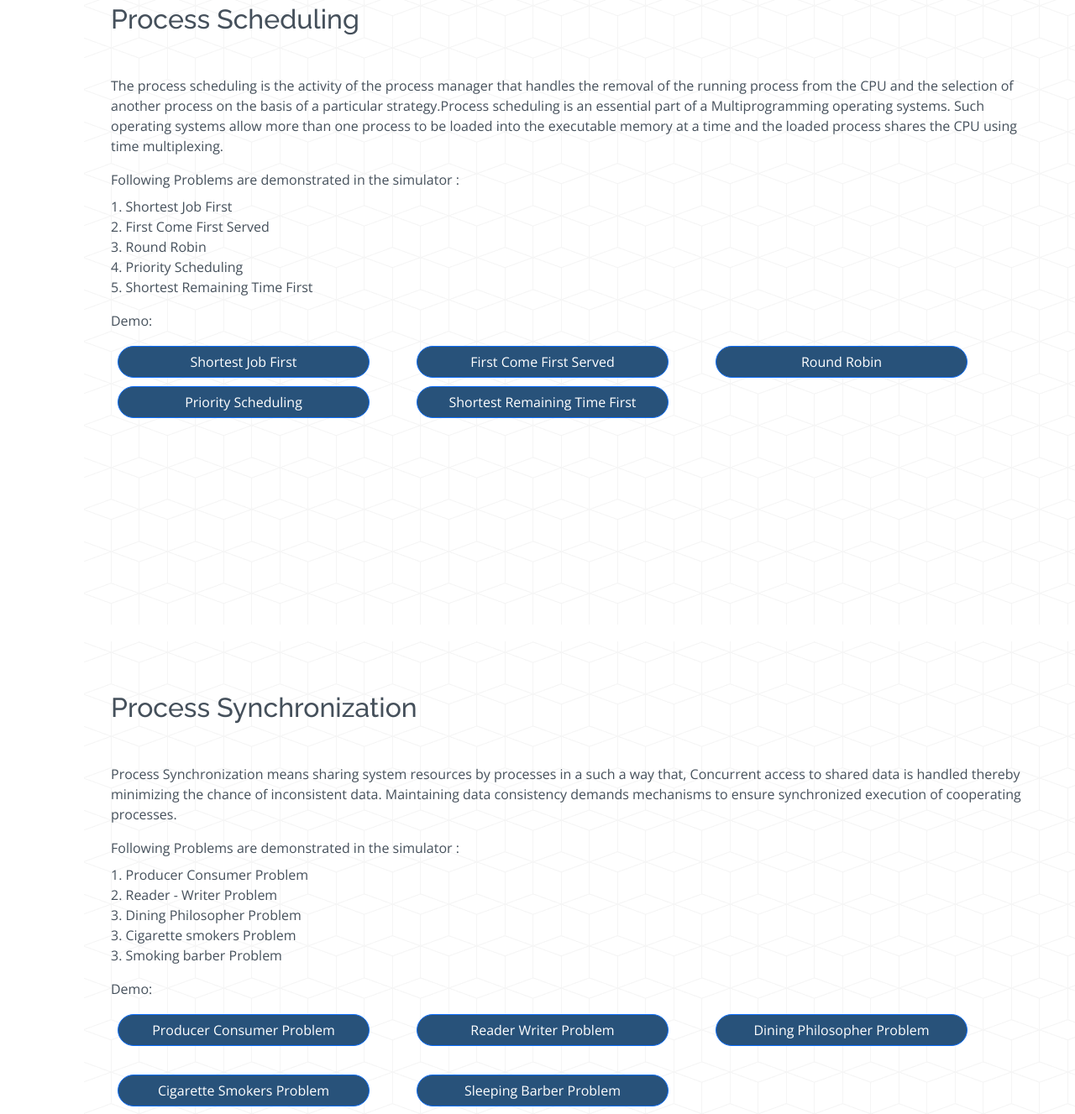
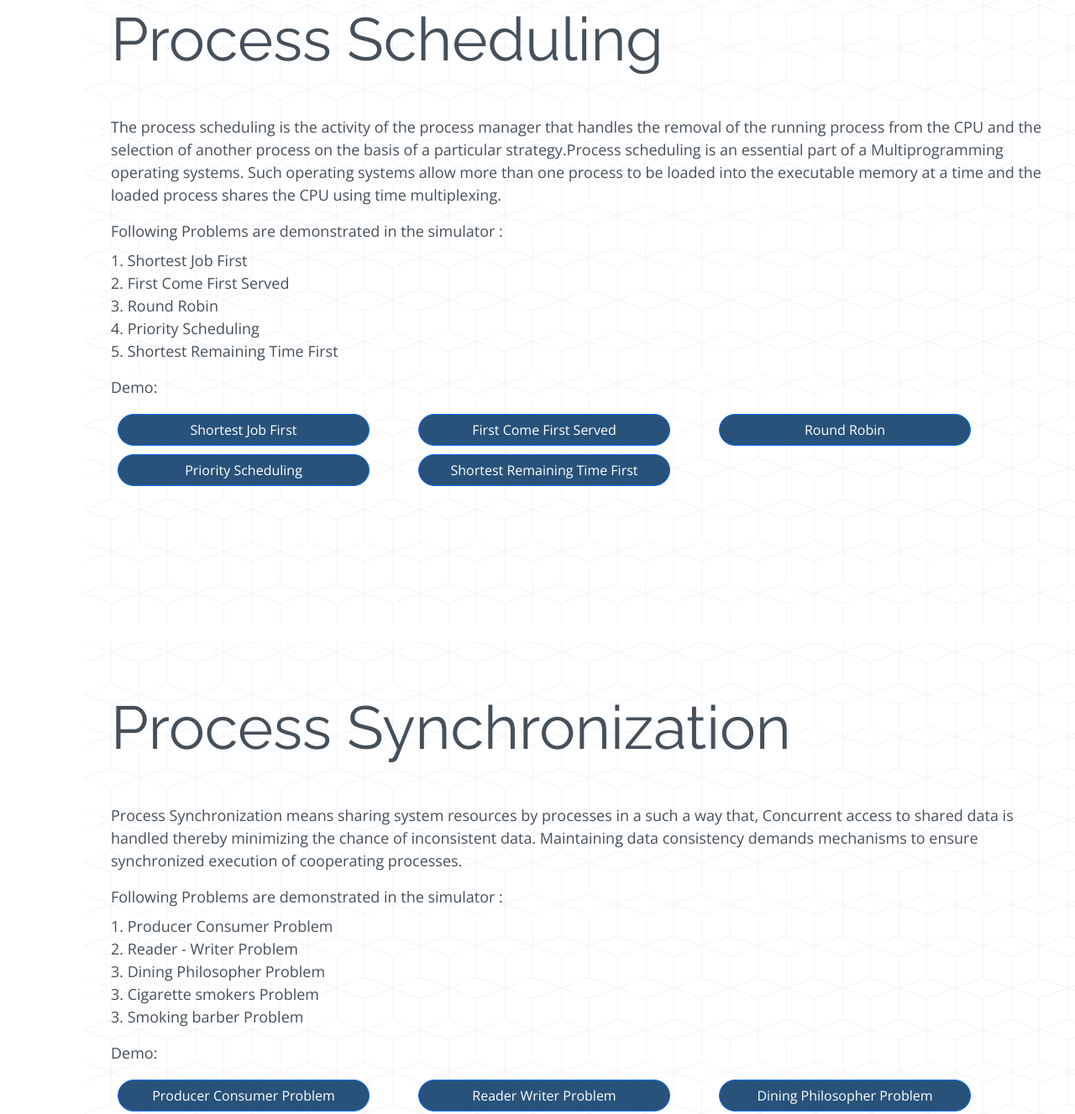
Before and after one commit to shubhprotopsing/OS-Visualiser, a plain HTML site: page Index/index.html in a window 1280 px wide. Shown: the part 876-2203 px from the top of the page at 84% size. Drawn offline with nearby package versions, Linux system fonts and the light colour scheme.

```diff
--- a/Index/css/index.css
+++ b/Index/css/index.css
@@ -47,6 +47,7 @@
 
 /* Custom CSS
  * --------------------------------------- */
+
 body{
 	font-family: arial,helvetica;
 	color: #333;
--- a/Index/index.html
+++ b/Index/index.html
@@ -77,10 +77,10 @@
     <section id="pschedule" class="features" style="background-image: url(&quot;assets/img/bg-pattern.png&quot;); background-color: white; height: 800px; margin-top: 20px;">
       <div class="container" style="color:#45505b;" data-aos="fade-up">
         <div class="my-auto">
-          <h2 class="mb-5">Process Scheduling</h2>
+          <h2 class="display-2 mb-5" > <strong> Process Scheduling </strong> </h2>
 
           <div class="resume-item d-flex flex-column flex-md-row">
-            <div class="resume-content mr-auto">
+            <div class="resume-content mr-auto" style="font-size: 18px;">
 
               <p>The process scheduling is the activity of the process manager that handles the removal of the running process from the CPU and the selection of another process on the basis of a particular strategy.Process scheduling is an essential part of a Multiprogramming operating systems. Such operating systems allow more than one process to be loaded into the executable memory at a time and the loaded process shares the CPU using time multiplexing.
               </p>
@@ -114,9 +114,9 @@
   <section id="psync" class="features" style="background-image: url(&quot;assets/img/bg-pattern.png&quot;); background-color: white; height: 900px; margin-top: 20px;">
     <div class="container" style="color:#45505b;" data-aos="fade up">
       <div class="my-auto">
-        <h2 class="mb-5">Process Synchronization</h2>
+        <h2 class="display-2 mb-5" > <strong> Process Synchronization </strong> </h2>
         <div class="resume-item d-flex flex-column flex-md-row">
-          <div class="resume-content mr-auto">
+          <div class="resume-content mr-auto" style="font-size: 18px;">
 
             <p>Process Synchronization means sharing system resources by processes in a such a way that, Concurrent access to shared data is handled thereby minimizing the chance of inconsistent data. Maintaining data consistency demands mechanisms to ensure synchronized execution of cooperating processes.
             </p>
@@ -148,9 +148,9 @@
 
 <section id="bankers" class="features" style="background-image: url(&quot;assets/img/bg-pattern.png&quot;); background-color: white; height: 900px; margin-top: 20px;">
   <div class="container" data-aos="fade up">
-    <h2 class="mb-5">Banker's Algorithm</h2>
+    <h2 class="display-2 mb-5" > <strong> Banker's Algorithm </strong> </h2>
     <div class="resume-item d-flex flex-column flex-md-row">
-      <div class="resume-content mr-auto">
+      <div class="resume-content mr-auto" style="font-size: 18px;">
         <p>The banker’s algorithm is a resource allocation and deadlock avoidance algorithm that tests for safety by simulating the allocation for predetermined maximum possible amounts of all resources, then makes an “s-state” check to test for possible activities, before deciding whether allocation should be allowed to continue.
         </p>
         <div class="subheading mb-2">Demo:
```
Also changed, not shown: Process Scheduling/src/sjf.html (+2 -2 lines), 2 other files.
